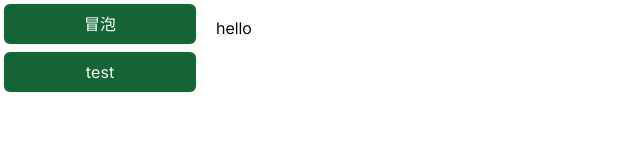
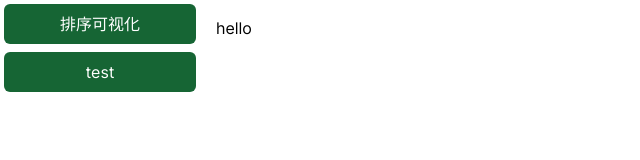
Before and after one commit to YuFengjie97/sortVisual, a Vue app: page / in a window 1280 px wide. Shown: the top 160 px of the page, without its empty margins (0-640 px from the left). Built offline with nearby package versions, Linux system fonts and the light colour scheme.

Commit message:
feat: 插入排序改造

```diff
--- a/src/components/grid/index.vue
+++ b/src/components/grid/index.vue
@@ -186,10 +186,14 @@ export default {
             swap(item1, item2, 'val')
             swap(item1, item2, 'id')
             swap(item3, item4, 'left')
+            await sleep(transitionTime.value * 1000)
+            item3.bg = defaultC
+            item4.bg = defaultC
+          }else{
+            item3.bg = defaultC
+            item4.bg = defaultC
+            continue
           }
-          await sleep(transitionTime.value * 1000)
-          item3.bg = defaultC
-          item4.bg = defaultC
         }
       }
     }
--- a/src/routes.js
+++ b/src/routes.js
@@ -11,7 +11,7 @@ export const routes = [
   {
     path: "/bubble",
     component: () => import("./views/BubbleSort/index.vue"),
-    meta: { title: "冒泡" },
+    meta: { title: "排序可视化" },
   },
   {
     path: "/test",
```
